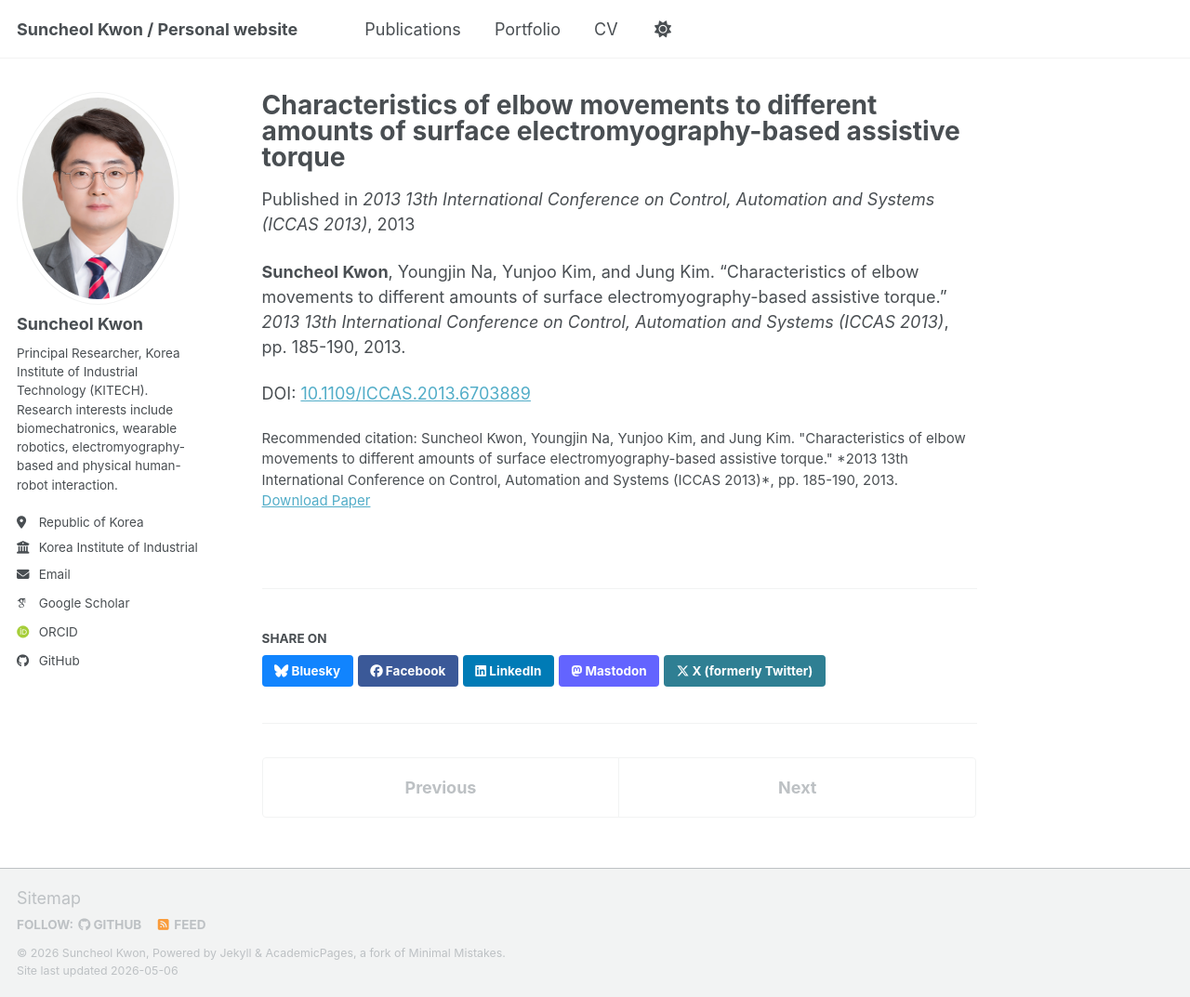
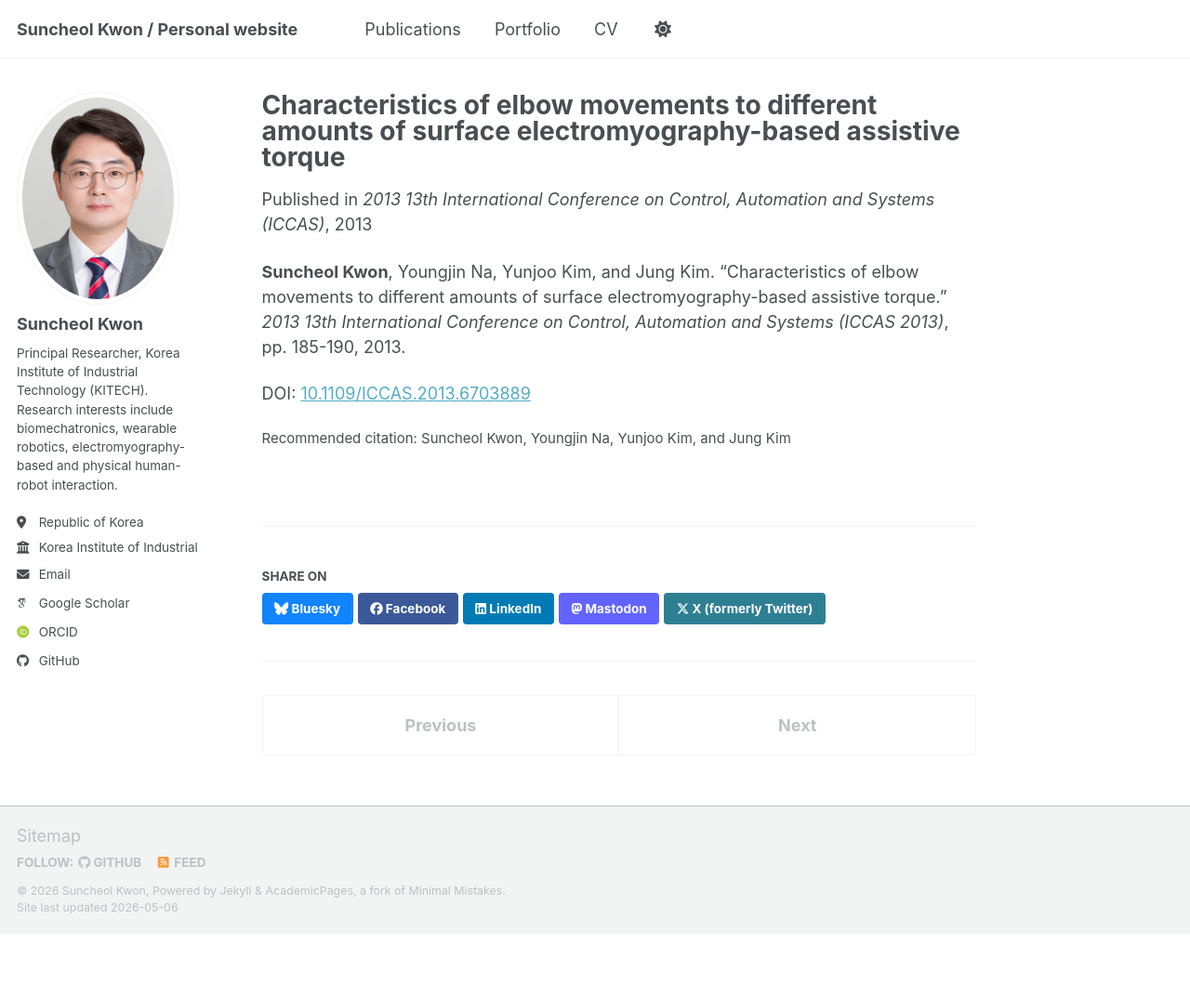
Before and after one commit to suncheolkwon/suncheolkwon.github.io, a Jekyll site: the page built from _publications/2013iccas-skwon-emgamounts.md, in a window 1280 px wide and 1073 px high. Shown: the whole window at 93% size. Built offline with Jekyll 4.4.1, drawn with Linux system fonts in a browser that asks for light colours; some web fonts are replaced; a script bundle is joined from its source files by our own code; library files that are not in the unit come from our copies.

Commit message:
Update and rename 2013-2013iccas-skwon-emgamounts.md to 2013iccas-skwon-emgamounts.md

```diff
--- a/_publications/2013-2013iccas-skwon-emgamounts.md
+++ b/_publications/2013iccas-skwon-emgamounts.md
@@ -5,9 +5,12 @@ category: conferences
 permalink: /publication/2013iccas-skwon-emgamounts
 excerpt: ""
 date: 2013-01-01
-venue: "2013 13th International Conference on Control, Automation and Systems (ICCAS 2013)"
-paperurl: "https://doi.org/10.1109/ICCAS.2013.6703889"
-citation: "Suncheol Kwon, Youngjin Na, Yunjoo Kim, and Jung Kim. \"Characteristics of elbow movements to different amounts of surface electromyography-based assistive torque.\" *2013 13th International Conference on Control, Automation and Systems (ICCAS 2013)*, pp. 185-190, 2013."
+venue: "2013 13th International Conference on Control, Automation and Systems (ICCAS)"
+doi: 10.1109/ICCAS.2013.6703889"
+citation: "Suncheol Kwon, Youngjin Na, Yunjoo Kim, and Jung Kim"
+pages: "185-190"
+badges:
+  - "1st author"
 ---
 
 **Suncheol Kwon**, Youngjin Na, Yunjoo Kim, and Jung Kim. "Characteristics of elbow movements to different amounts of surface electromyography-based assistive torque." *2013 13th International Conference on Control, Automation and Systems (ICCAS 2013)*, pp. 185-190, 2013.
```
